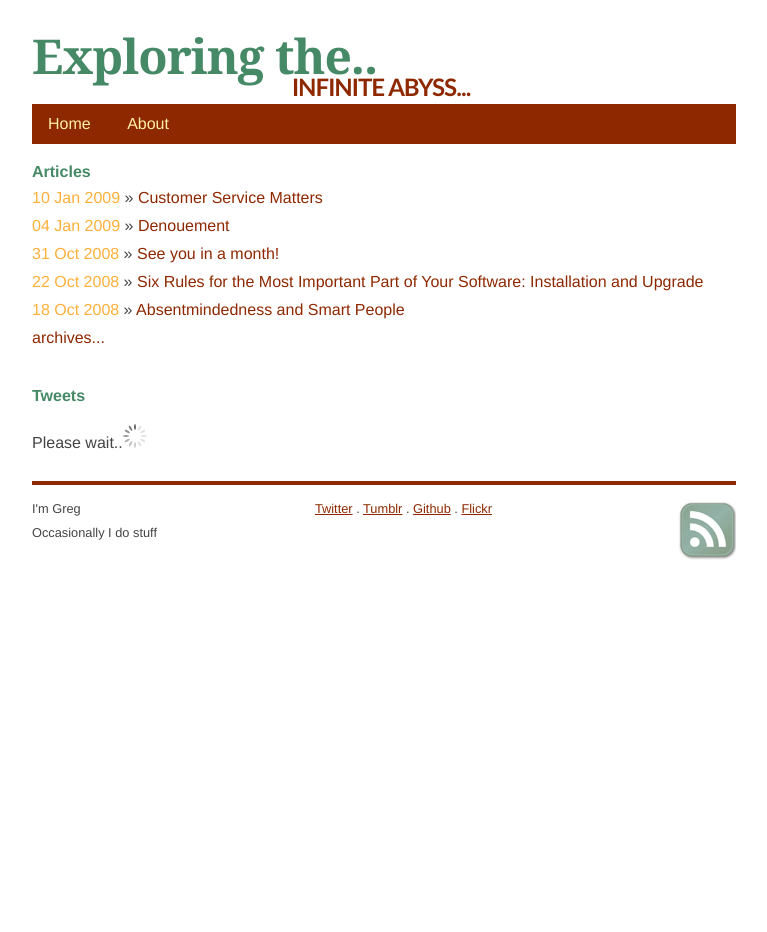
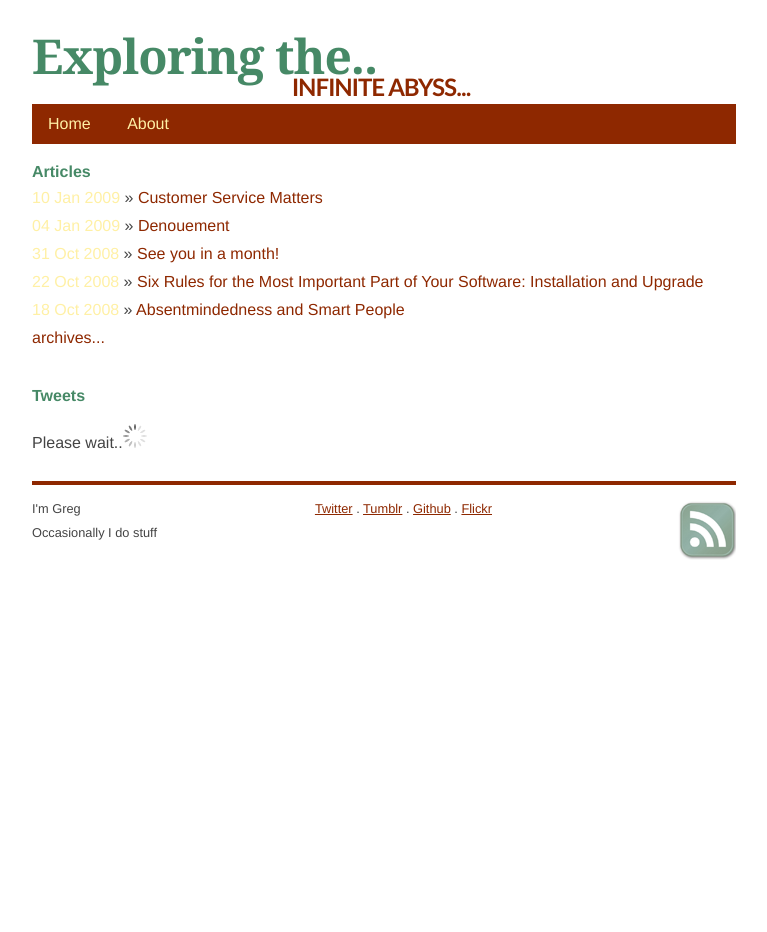
Before and after one commit to mhyrr/mhyrr.github.com, a Jekyll site: the page built from index.html, in a window 1280 px wide. Shown: the whole page, without its empty margins (256-1023 px from the left). Built offline with Jekyll 4.4.1, drawn with Linux system fonts in a browser that asks for light colours.

Commit message:
Corrected link color for lists

```diff
--- a/css/screen.css
+++ b/css/screen.css
@@ -70,7 +70,7 @@ ul.posts {
   }
 
   ul.posts span {
-    color: #FFB03B;
+    color: #FFF0A5;
     font-family: "Helvetica Neue",Helvetica,Arial,Verdana,sans-serif;
   }
 
```
